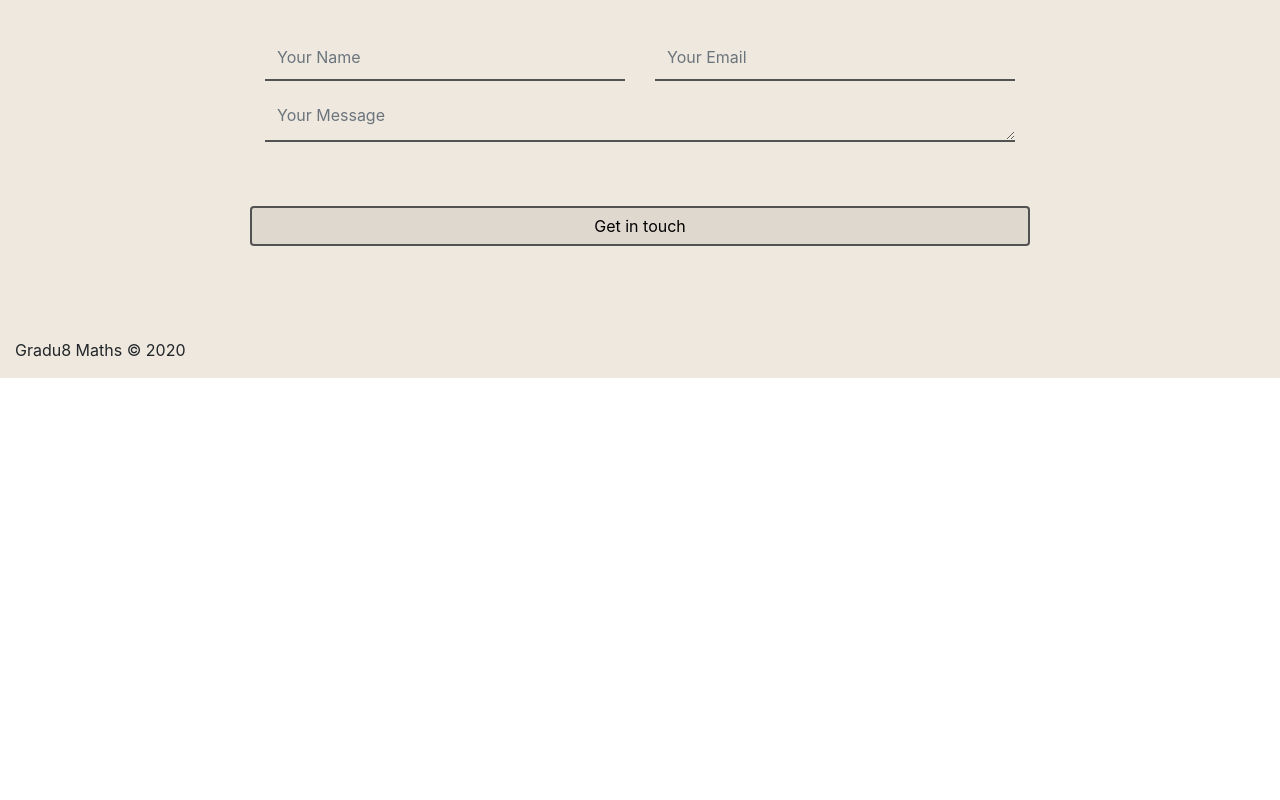
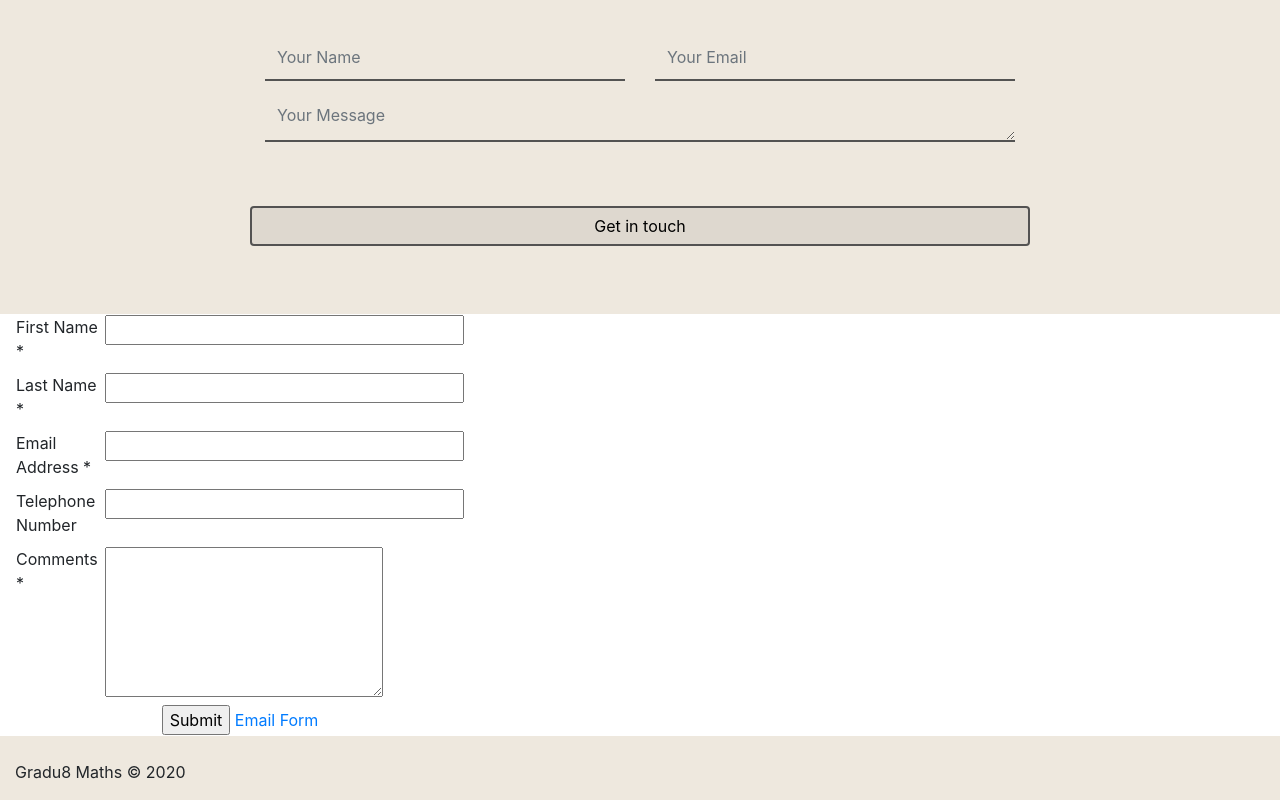
Before and after one commit to samstoppani/gradu8Maths, a website: page dist/index.html in a window 1280 px wide. Shown: the part 2026-2826 px from the top of the page. Before the commit the page ends 2404 px from the top, so only its background shows below. Drawn offline with nearby package versions, Linux system fonts and the light colour scheme.

Commit message:
3rd commit

```diff
--- a/dist/index.html
+++ b/dist/index.html
@@ -171,8 +171,57 @@
               <textarea name="message" type="" class="form-control wow fadeInDown" data-wow-delay="0.3s" id="messageInput" placeholder="Your Message"></textarea>
             </div>
             <button type="submit" class="btn btn-block col-md-12 my-5 wow fadeInUp" data-wow-delay="0.4s">Get in touch</button>
+          </form>
 
-          </form>
+          <form name="contactform" method="post" action="send_form_email.php">
+            <table width="450px">
+            <tr>
+             <td valign="top">
+              <label for="first_name">First Name *</label>
+             </td>
+             <td valign="top">
+              <input  type="text" name="first_name" maxlength="50" size="30">
+             </td>
+            </tr>
+            <tr>
+             <td valign="top">
+              <label for="last_name">Last Name *</label>
+             </td>
+             <td valign="top">
+              <input  type="text" name="last_name" maxlength="50" size="30">
+             </td>
+            </tr>
+            <tr>
+             <td valign="top">
+              <label for="email">Email Address *</label>
+             </td>
+             <td valign="top">
+              <input  type="text" name="email" maxlength="80" size="30">
+             </td>
+            </tr>
+            <tr>
+             <td valign="top">
+              <label for="telephone">Telephone Number</label>
+             </td>
+             <td valign="top">
+              <input  type="text" name="telephone" maxlength="30" size="30">
+             </td>
+            </tr>
+            <tr>
+             <td valign="top">
+              <label for="comments">Comments *</label>
+             </td>
+             <td valign="top">
+              <textarea  name="comments" maxlength="1000" cols="25" rows="6"></textarea>
+             </td>
+            </tr>
+            <tr>
+             <td colspan="2" style="text-align:center">
+              <input type="submit" value="Submit">   <a href="http://www.freecontactform.com/email_form.php">Email Form</a>
+             </td>
+            </tr>
+            </table>
+            </form>
 
           <div class="row" id="copyright">
             <div class="col-md-12">
```
Also changed, not shown: 1 other file.
